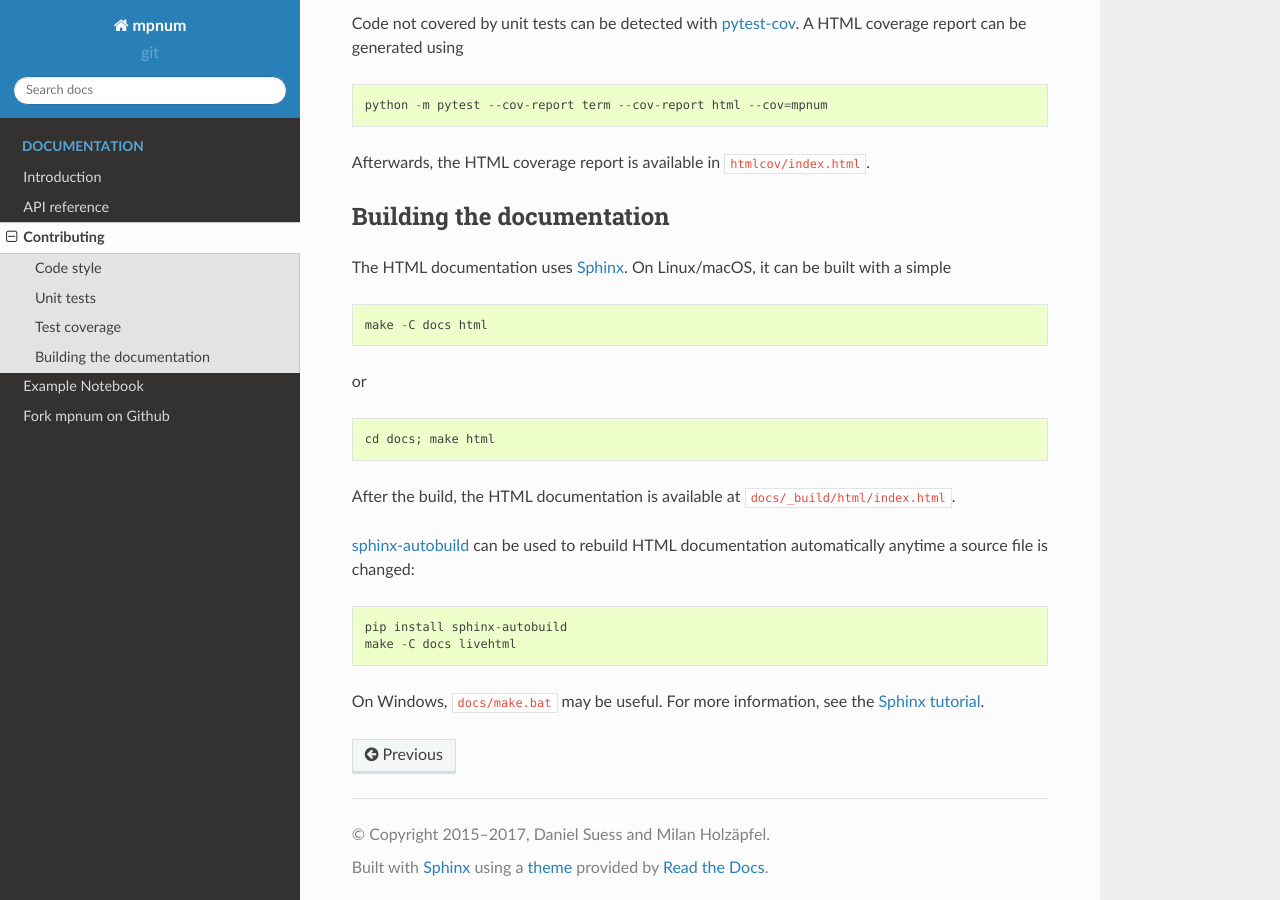
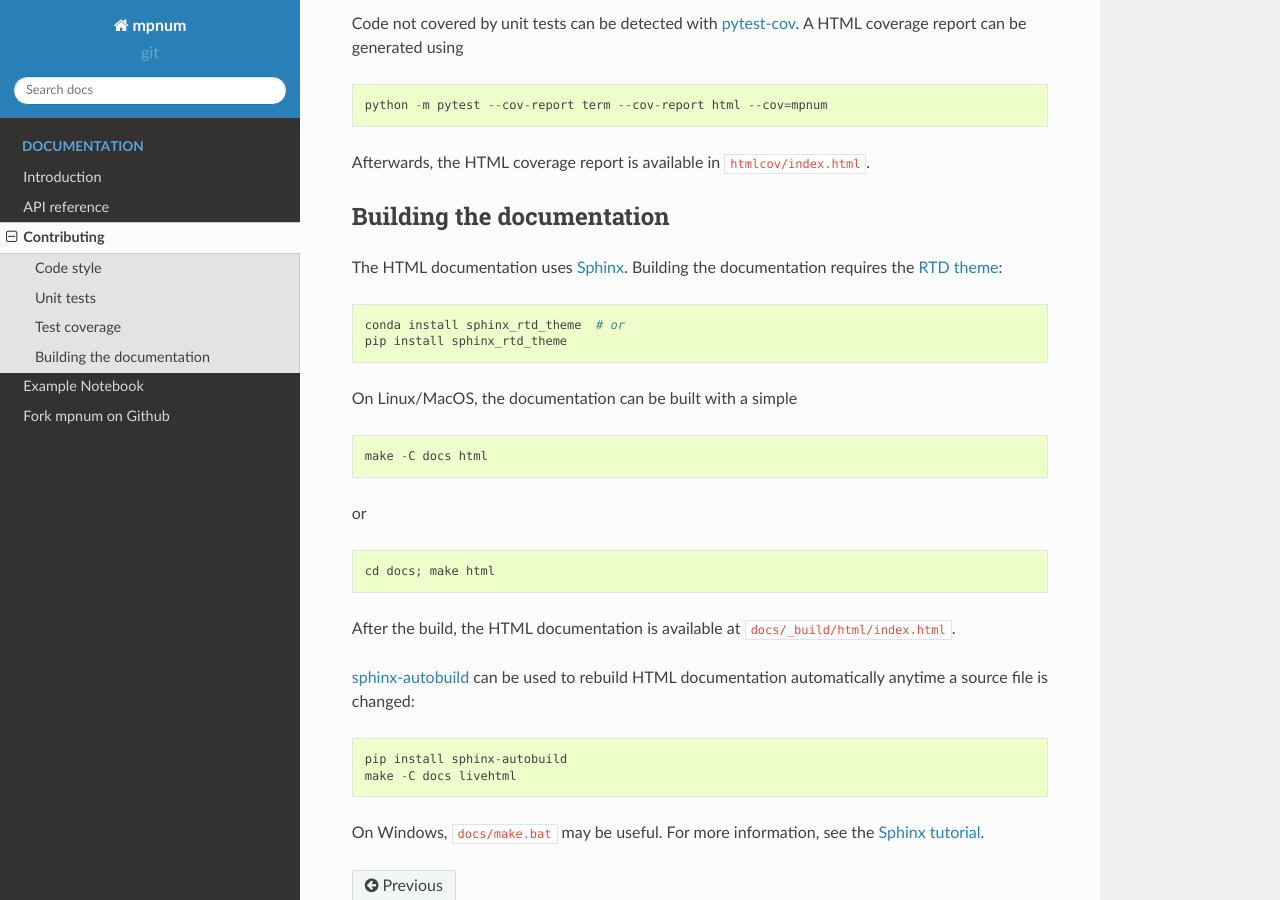
Before and after one commit to vinitX/mpnum, a Sphinx documentation site: the page built from docs/devel.rst, in a window 1280 px wide and 900 px high, scrolled down 1186 px. Built offline with Sphinx 7.4.7 and the Read the Docs theme 2.0.0, drawn with Linux system fonts in a browser that asks for light colours.

Commit message:
Document that sphinx_rtd_theme needs to be installed

```diff
--- a/docs/devel.rst
+++ b/docs/devel.rst
@@ -77,8 +77,16 @@ Afterwards, the HTML coverage report is available in
 Building the documentation
 --------------------------
 
-The HTML documentation uses `Sphinx <http://www.sphinx-doc.org/>`_. On
-Linux/macOS, it can be built with a simple
+The HTML documentation uses `Sphinx <http://www.sphinx-doc.org/>`_.
+Building the documentation requires the
+`RTD theme <https://github.com/rtfd/sphinx_rtd_theme>`_:
+
+.. code::
+
+   conda install sphinx_rtd_theme  # or
+   pip install sphinx_rtd_theme
+
+On Linux/MacOS, the documentation can be built with a simple
 
 .. code::
 
```
